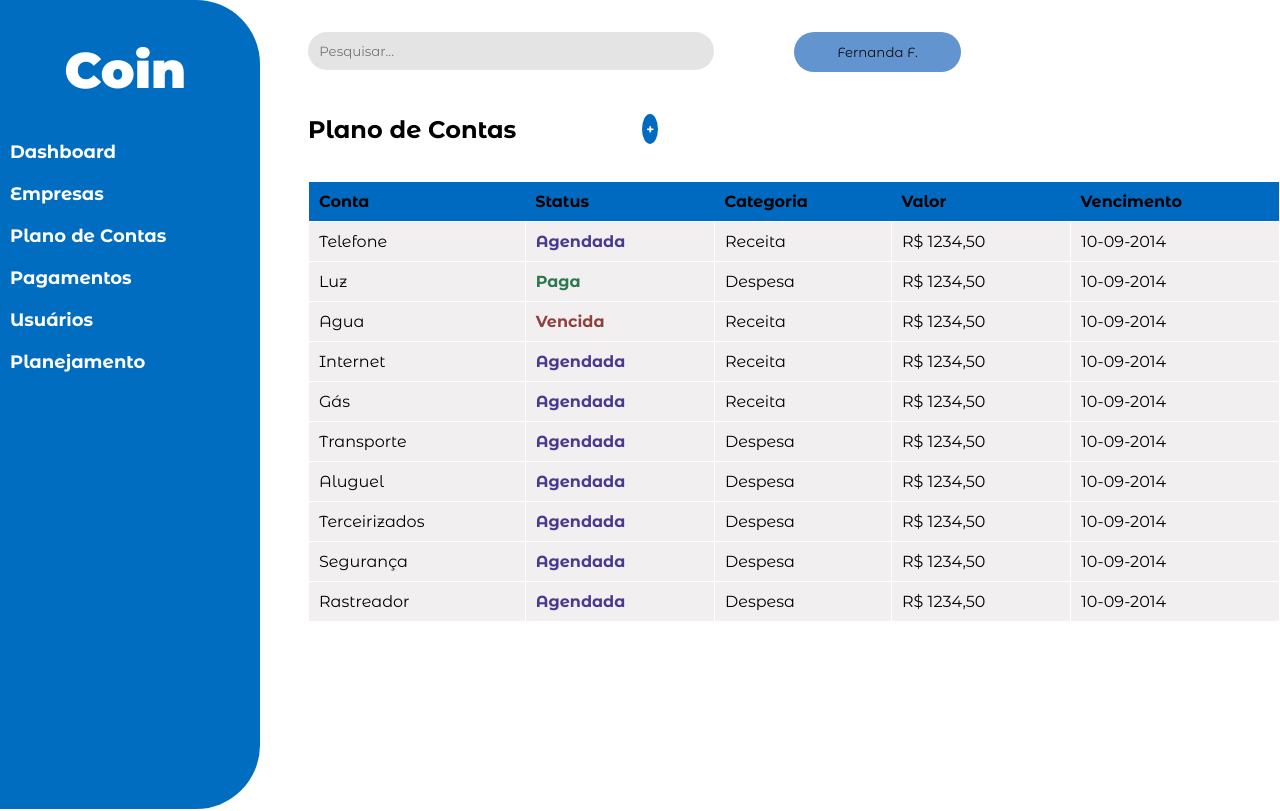
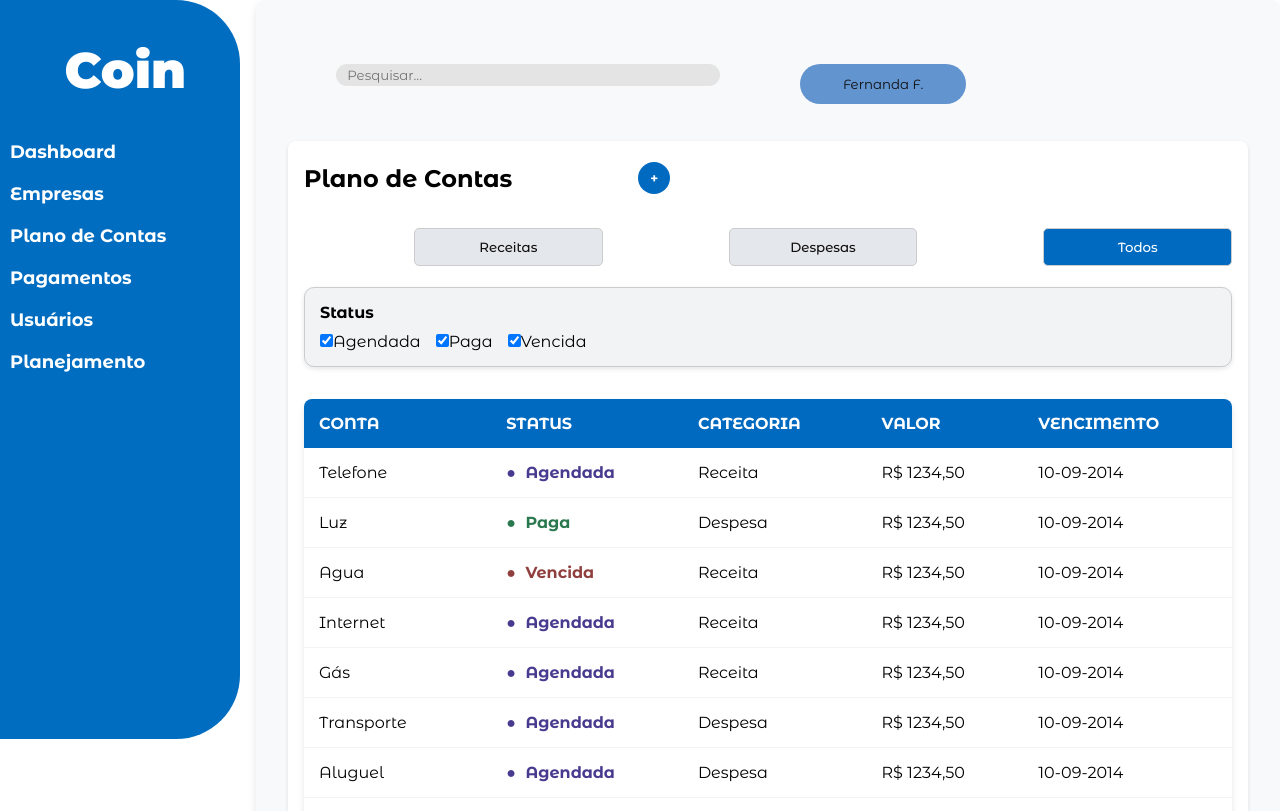
Before and after one commit to TN-Junior/Coin-PA, a React (Vite) app: page /plano in a window 1280 px wide. Shown: the top 811 px of the page. Built offline with nearby package versions, Linux system fonts and the light colour scheme.

Commit message:
Tela de Plano de Contas mais atrativa

```diff
--- a/src/components/PlanoDeContas/planoContas.css
+++ b/src/components/PlanoDeContas/planoContas.css
@@ -1,23 +1,38 @@
 * {
   margin: 0;
   padding: 0;
+  box-sizing: border-box; /* Ajuda a manter o layout mais consistente */
+  font-family: 'Arial', sans-serif; /* Define uma fonte amigável */
 }
-.ContainerPlanos{
+
+.ContainerPlanos {
   display: flex;
   flex-direction: column;
   width: 70rem;
+  margin-left: 1rem;
+  background-color: #f8f9fa; /* Fundo mais claro para destacar o conteúdo */
+  border-radius: 10px;
+  box-shadow: 0 4px 8px rgba(0, 0, 0, 0.1); /* Adiciona uma sombra suave */
+  padding: 2rem;
 }
-.ContainerGeral{
+
+.ContainerGeral {
   display: flex;
 }
+
 .plan-section {
-  margin: 2rem 0rem 2rem 3rem ;
+  margin: 2rem 0;
+  padding: 1rem;
+  background-color: #ffffff; /* Fundo branco para diferenciar do Container principal */
+  border-radius: 8px;
+  box-shadow: 0 2px 4px rgba(0, 0, 0, 0.1);
 }
 
 .text-button {
   display: flex;
   align-items: center;
   gap: 1rem;
+  margin-bottom: 1.5rem;
 }
 
 .text-button > button {
@@ -26,47 +41,98 @@
   align-items: center;
   background-color: #006ac0;
   border: none;
-  width:1rem;
-  height: 30px;
+  width: 2rem;
+  height: 2rem;
   color: white;
   cursor: pointer;
   font-weight: 700;
-  border-radius: 100%;
+  border-radius: 50%;
+  transition: background-color 0.3s;
 }
 
-thead{
-  border-color: white;
-  border-style: solid;
-  border-width: 1px;
+.text-button > button:hover {
+  background-color: #005499; /* Efeito de hover para melhorar a interação */
+}
+
+.menu {
+  display: flex;
+  justify-content: flex-start;
+  gap: 1rem;
+  margin-bottom: 1rem;
+}
+
+.menu button {
+  padding: 10px 20px;
+  background-color: #e4e7ec;
+  border: 1px solid #ccc;
+  border-radius: 5px;
+  cursor: pointer;
+  font-weight: 500;
+  transition: background-color 0.3s, transform 0.2s;
+}
+
+.menu button.active {
+  background-color: #006ac0;
+  color: #ffffff;
+}
+
+.menu button:hover {
+  background-color: #005499;
+  color: #ffffff;
+  transform: translateY(-3px);
+}
+
+.menu-status {
+  margin: 15px 0;
+  padding: 15px;
+  border: 1px solid #ccc;
+  border-radius: 10px;
+  background-color: #f1f3f5; /* Fundo levemente acinzentado */
+  box-shadow: 0 2px 5px rgba(0, 0, 0, 0.1);
+}
+
+.menu-status h4 {
+  margin-bottom: 10px;
+  font-weight: bold;
+}
+
+.menu-status label {
+  margin-right: 15px;
+  cursor: pointer;
 }
 
 .table-content {
   width: 100%;
-  border-radius: 25rem;
+  margin-top: 2rem;
+  border-radius: 8px;
+  overflow: hidden; /* Garante que a borda seja aplicada corretamente */
+  box-shadow: 0 4px 6px rgba(0, 0, 0, 0.1); /* Adiciona sombra para destacar a tabela */
 }
 
 .table-content table {
   width: 100%;
   border-collapse: collapse;
-  margin-top: 2rem;
 }
 
 .table-content table th, .table-content table td {
-  padding: 10px;
+  padding: 15px;
   text-align: left;
-  border-bottom: 1px solid white;
+}
+
+.table-content table th {
+  background-color: #006ac0;
+  color: #ffffff;
+  text-transform: uppercase;
+  font-weight: 700;
 }
 
 .table-content table td {
-  background-color: #f1efef;
-  border-color: white;
-  border-style: solid;
-  border-width: 1px;
-
+  background-color: #ffffff;
+  border-bottom: 1px solid #f1f3f5;
 }
 
-.table-content table th { /*primeira coluna do quadro */
-  background-color: #006ac0;
+.table-content tbody tr:hover {
+  background-color: #e0eaf5; /* Altera a cor de fundo ao passar o mouse */
 }
 
 .status.agendada {
@@ -84,6 +150,20 @@ thead{
   font-weight: 700;
 }
 
-.table-content tbody td:hover{
-  background-color:#006ac0;
+.status.agendada::before, .status.paga::before, .status.vencida::before {
+  content: "● ";
+  font-size: 1rem;
+  margin-right: 5px;
 }
+
+.status.agendada::before {
+  color: #483a8f;
+}
+
+.status.paga::before {
+  color: #2a784e;
+}
+
+.status.vencida::before {
+  color: #903f3f;
+}
--- a/src/components/PlanoDeContas/planoContas.jsx
+++ b/src/components/PlanoDeContas/planoContas.jsx
@@ -1,9 +1,11 @@
-import React from 'react';
+import React, { useState } from 'react';
 import "../PlanoDeContas/planoContas.css";
-import Sidebar from "../Sidebar/Sidebar"
+import Sidebar from "../Sidebar/Sidebar";
 import Header from '../Header/Header';
 
 const AccountPlan = () => {
+    const [selectedCategory, setSelectedCategory] = useState('Todos');
+    const [selectedStatuses, setSelectedStatuses] = useState(['Agendada', 'Paga', 'Vencida']);
 
     const accounts = [
         { conta: 'Telefone', status: 'Agendada', categoria: 'Receita', valor: 'R$ 1234,50', vencimento: '10-09-2014' },
@@ -18,6 +20,20 @@ const AccountPlan = () => {
         { conta: 'Rastreador', status: 'Agendada', categoria: 'Despesa', valor: 'R$ 1234,50', vencimento: '10-09-2014' },
     ];
 
+    // Filtra as contas por categoria e status
+    const filteredAccounts = accounts.filter(account =>
+        (selectedCategory === 'Todos' || account.categoria === selectedCategory) &&
+        (selectedStatuses.includes(account.status))
+    );
+
+    // Atualiza o status selecionado ao marcar/desmarcar o checkbox
+    const handleStatusChange = (status) => {
+        if (selectedStatuses.includes(status)) {
+            setSelectedStatuses(selectedStatuses.filter(s => s !== status));
+        } else {
+            setSelectedStatuses([...selectedStatuses, status]);
+        }
+    };
 
     return (
         <>
@@ -32,6 +48,57 @@ const AccountPlan = () => {
                             <button>+</button>
                         </div>
 
+                        {/* Menu para alternar entre Receitas e Despesas */}
+                        <div className="menu">
+                            <button
+                                className={selectedCategory === 'Receita' ? 'active' : ''}
+                                onClick={() => setSelectedCategory('Receita')}
+                            >
+                                Receitas
+                            </button>
+                            <button
+                                className={selectedCategory === 'Despesa' ? 'active' : ''}
+                                onClick={() => setSelectedCategory('Despesa')}
+                            >
+                                Despesas
+                            </button>
+                            <button
+                                className={selectedCategory === 'Todos' ? 'active' : ''}
+                                onClick={() => setSelectedCategory('Todos')}
+                            >
+                                Todos
+                            </button>
+                        </div>
+
+                        {/* Menu para selecionar Status */}
+                        <div className="menu-status">
+                            <h4>Status</h4>
+                            <label>
+                                <input
+                                    type="checkbox"
+                                    checked={selectedStatuses.includes('Agendada')}
+                                    onChange={() => handleStatusChange('Agendada')}
+                                />
+                                Agendada
+                            </label>
+                            <label>
+                                <input
+                                    type="checkbox"
+                                    checked={selectedStatuses.includes('Paga')}
+                                    onChange={() => handleStatusChange('Paga')}
+                                />
+                                Paga
+                            </label>
+                            <label>
+                                <input
+                                    type="checkbox"
+                                    checked={selectedStatuses.includes('Vencida')}
+                                    onChange={() => handleStatusChange('Vencida')}
+                                />
+                                Vencida
+                            </label>
+                        </div>
+
                         <div className='table-content'>
                             <table>
                                 <thead>
@@ -44,7 +111,7 @@ const AccountPlan = () => {
                                     </tr>
                                 </thead>
                                 <tbody>
-                    {accounts.map((account, index) => (
+                                    {filteredAccounts.map((account, index) => (
                                         <tr key={index}>
                                             <td>{account.conta}</td>
                                             <td className={`status ${account.status.toLowerCase()}`}>{account.status}</td>
@@ -60,7 +127,7 @@ const AccountPlan = () => {
                 </div>
             </div>
         </>
-    )
+    );
 }
 
 export default AccountPlan;
```
Also changed, not shown: 1 other file (tests, documents, lock files or other folders). Lines whose indentation alone changed are shown as unchanged.
